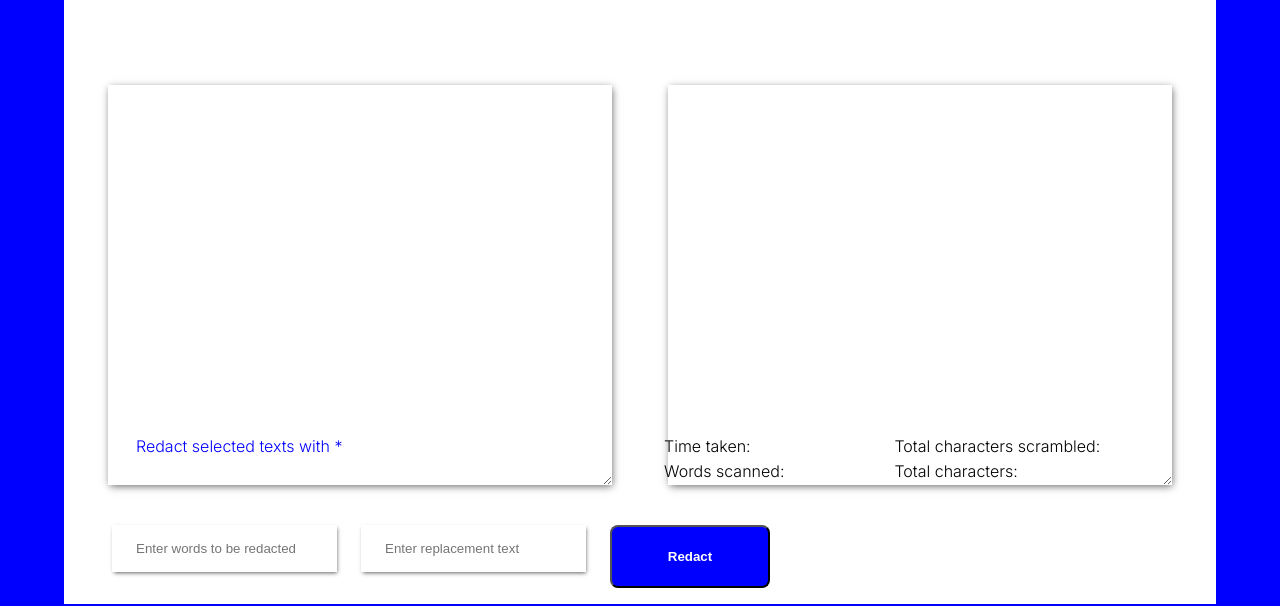
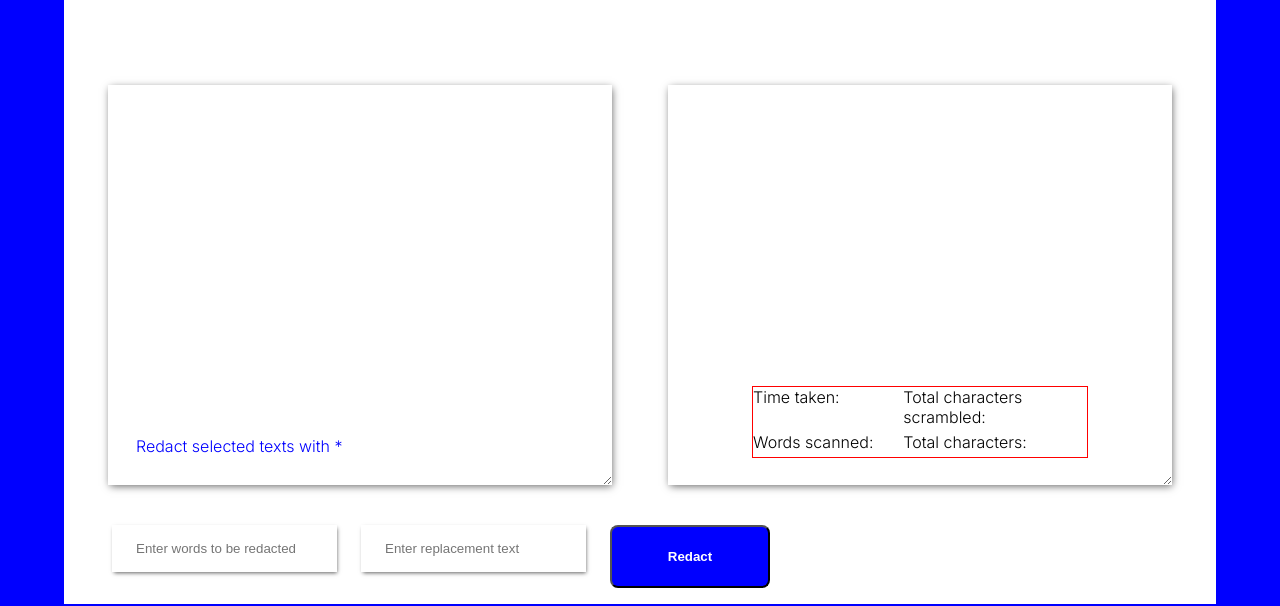
Before and after one commit to nodekage/Redacter-App, a plain HTML site: page index.html in a window 1280 px wide. Shown: the part 194-800 px from the top of the page. Drawn offline with Linux system fonts and the light colour scheme.

Commit message:
Fixed Swap Bug

```diff
--- a/style.css
+++ b/style.css
@@ -73,6 +73,12 @@ textarea::placeholder{
   color:white;
   border-radius: .5rem;
 }
+@media (min-width: 500px){
+  .details{
+    bottom:5%;
+    margin: 0 auto;
+  }
+}
 @media (min-width: 700px){
   header{
     padding: 2.5rem;
@@ -91,6 +97,7 @@ textarea{
 }
   .text-container{
     width: 100%;
+    position:relative;
   }
   .btns{
     flex-direction: row;
@@ -109,9 +116,10 @@ textarea{
   display: flex;
   flex-wrap: wrap;
   position:absolute;
-  bottom:15%;
-  width:40%;
+  bottom:10%;
+  width:60%;
   margin: 0 auto;
+  border:1px solid red
 }
 .details span{
   width: 45%;
```
